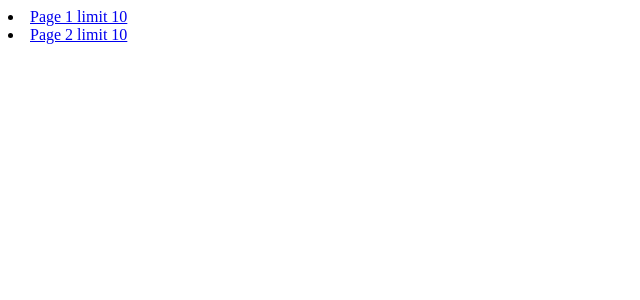
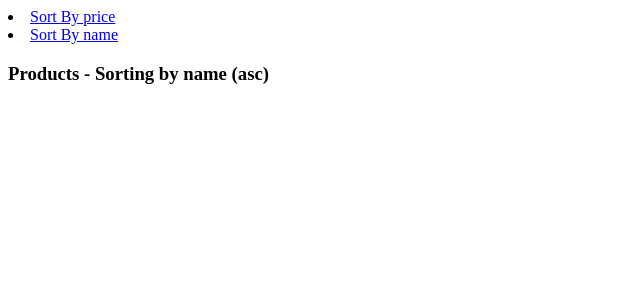
Before and after one commit to CHANDAN-su/reactApplication, a React (Vite) app: page /product in a window 1280 px wide. Shown: the top 300 px of the page, without its empty margins (0-640 px from the left). Built offline with nearby package versions, Linux system fonts and the light colour scheme.

Commit message:
Sorting Items Based on Query Parameters
This example demonstrates how to use search parameters to sort a list of items by a certain criteria (e.g., by price or name).

```diff
--- a/Component/RecatRouterDom/DynamicRoutes/DynamicRouteWithQueryParameter.jsx
+++ b/Component/RecatRouterDom/DynamicRoutes/DynamicRouteWithQueryParameter.jsx
@@ -5,7 +5,8 @@ const SearcgRoute = () => {
 
     const location = useLocation();
     // const queryParams = new URLSearchParams(location.search);
-    const queryParams = new URLSearchParams(location.content);
+    // const queryParams = new URLSearchParams(location.content);
+    const queryParams = new URLSearchParams(location.product);
 
     // const searchQuery = queryParams.get('search');
     // const query = queryParams.get("query");
@@ -15,8 +16,11 @@ const SearcgRoute = () => {
     // const query12 = queryParams.get("quuery12") || "No Search Query";
     // const page123 = queryParams.get("page123") || 1;
 
-    const page = queryParams.get("page") || 1;
-    const limit = queryParams.get("limit") || 10;
+    // const page = queryParams.get("page") || 1;
+    // const limit = queryParams.get("limit") || 10;
+
+    const sortby = queryParams.get("sortby") || "name";
+    const sortOrder = queryParams.get("sortOrder") || "asc";
 
     return (
         <>
@@ -35,7 +39,9 @@ const SearcgRoute = () => {
                 <p>Page: <strong>{page123}</strong></p>
             </div> */}
 
-            <h3>Page {page} - Showing {limit} items per page</h3>
+            {/* <h3>Page {page} - Showing {limit} items per page</h3> */}
+
+            <h3>Products - Sorting by {sortby} ({sortOrder})</h3>
 
         </>
     )
@@ -64,18 +70,25 @@ function DynamicRouteWithQueryParameter() {
                 <li>
                     <Link to="search?page123=2">Page123</Link>
                 </li> */}
-                <li>
+                {/* <li>
                     <Link to="content?page=1&limit=10">Page 1 limit 10</Link>
                 </li>
                 <li>
                     <Link to="content?page=2&limit=10">Page 2 limit 10</Link>
+                </li> */}
+                <li>
+                    <Link to="product?sortby=price&sortOrder=acd">Sort By price</Link>
+                </li>
+                <li>
+                    <Link to="product?sortby=name&sortOrder=des">Sort By name</Link>
                 </li>
             </nav>
 
             <Routes>
                 <Route path="/" element={<h1>Home Page</h1>} />
                 {/* <Route path="/search" element={<SearcgRoute />} /> */}
-                <Route path="/content" element={<SearcgRoute />} />
+                {/* <Route path="/content" element={<SearcgRoute />} /> */}
+                <Route path='/product' element={<SearcgRoute/>}/>
             </Routes>
         </>
     )
```
